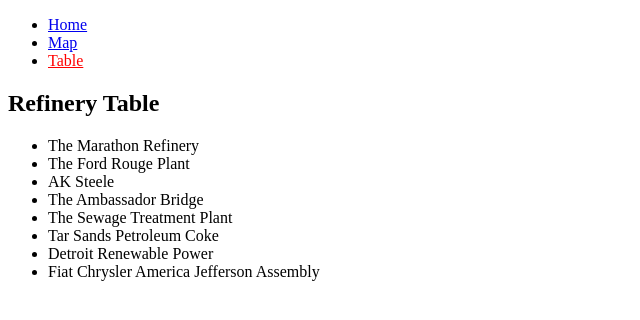
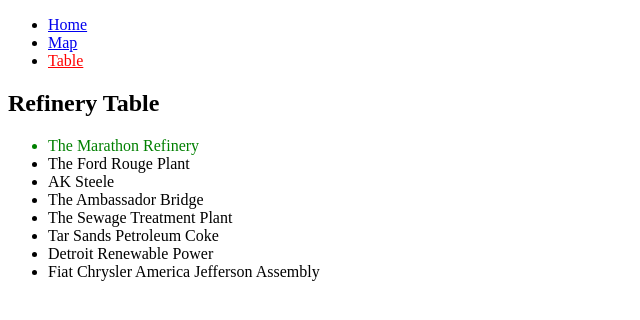
Before and after one commit to ctangel/Advanced-Project, a plain HTML site: page Static Version/table.html in a window 1280 px wide. In both pictures the pointer is over the item "The Marathon Refinery". Shown: the whole page, without its empty margins (0-640 px from the left). Drawn offline with nearby package versions, Linux system fonts and the light colour scheme.

Commit message:
On Table: text color changed on hover

```diff
--- a/Node Version/css/base.css
+++ b/Node Version/css/base.css
@@ -17,6 +17,10 @@
   cursor: pointer;
 }
 
+.list li:hover {
+  color: green;
+}
+
 .popup {
   background: #ededed;
 }
--- a/Static Version/css/base.css
+++ b/Static Version/css/base.css
@@ -17,6 +17,10 @@
   cursor: pointer;
 }
 
+.list li:hover {
+  color: green;
+}
+
 .popup {
   background: #ededed;
 }
```
